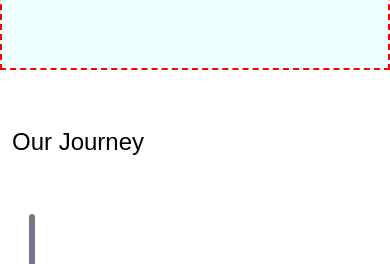
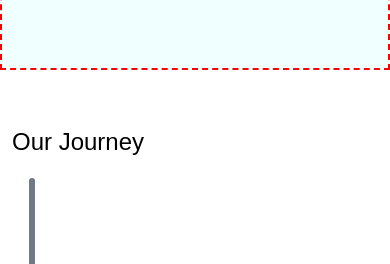
Before and after one commit to AlexSweeney/animated-timeline, a React app: page / in a window 390 px wide. Shown: the part 774-1038 px from the top of the page. Built offline with nearby package versions, Linux system fonts and the light colour scheme.

Commit message:
Timeline - styled title mobile view

```diff
--- a/src/components/Timeline/styles/Timeline.scss
+++ b/src/components/Timeline/styles/Timeline.scss
@@ -10,7 +10,9 @@
 .timeline__title {
   font-family: sans-serif;
   font-size: 1.5em;
-  padding: 2.5em 0.5em;
+  padding-top: 2.5em;
+  padding-left: 0.5em;
+  padding-bottom: 1em;
 }
 
 .timeline__content-container {
```
